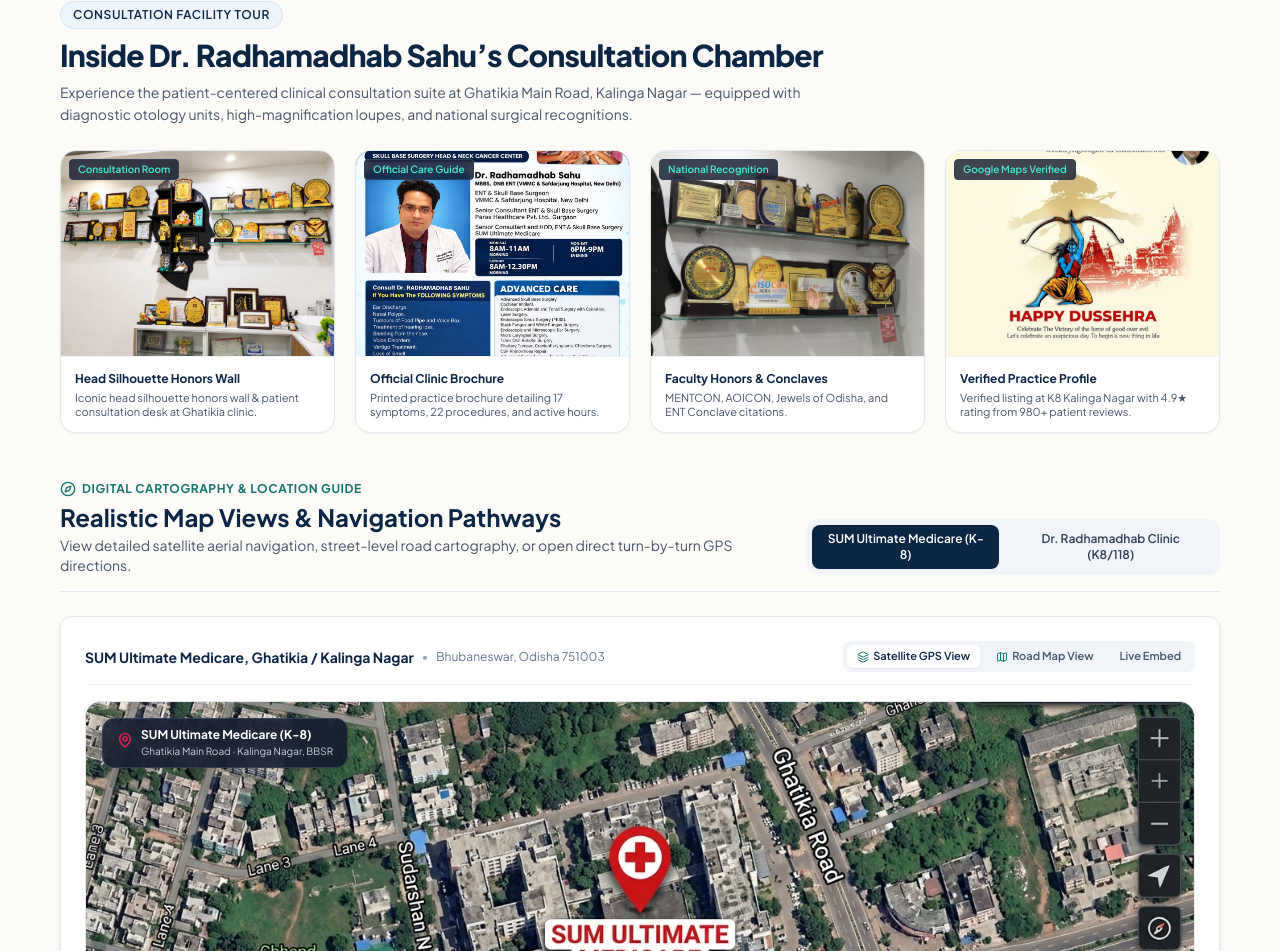
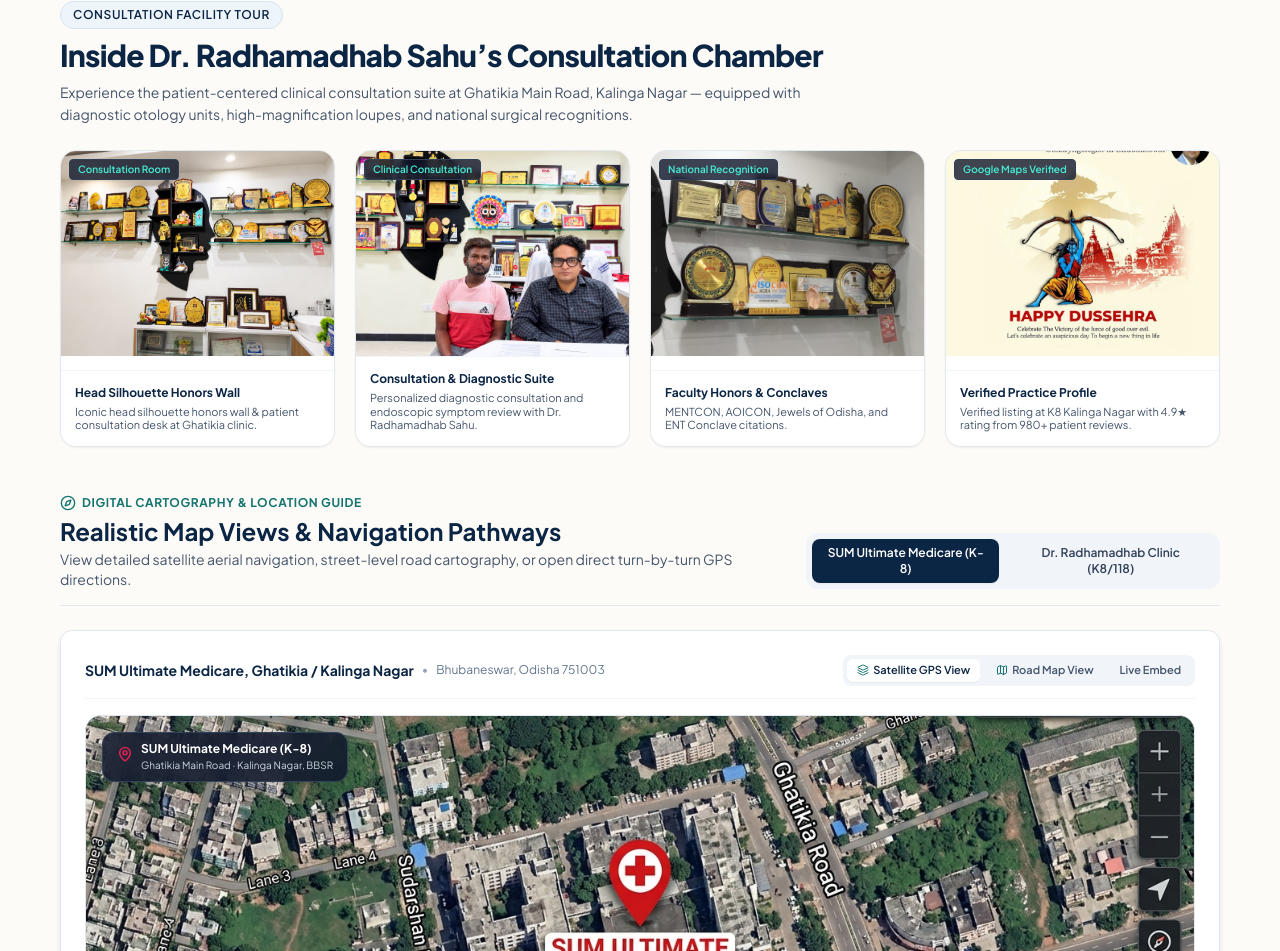
Before and after one commit to Jyoti-jitu/dr-radhamadhab-sahu, a Next.js app: page /contact in a window 1280 px wide. Shown: the part 1865-2816 px from the top of the page. Built offline with nearby package versions, Linux system fonts and the light colour scheme.

Commit message:
feat: replace brochure card on contact page with patient consultation chamber photography

```diff
--- a/app/contact/page.js
+++ b/app/contact/page.js
@@ -114,26 +114,26 @@
                 </div>
               </div>
 
-              {/* Image 2: Official Practice Brochure */}
+              {/* Image 2: Consultation & Diagnostic Suite */}
               <div className="rounded-2xl border border-slate-200 overflow-hidden bg-white shadow-xs hover:border-[#14746F]/50 transition-all flex flex-col justify-between">
-                <div className="relative aspect-[4/3] w-full bg-slate-900">
+                <div className="relative aspect-[4/3] w-full bg-slate-100">
                   <Image
-                    src="/images/clinic-official-brochure.jpg"
-                    alt="Official printed brochure of E.N.T. & Cancer Super-Speciality Clinic"
+                    src="/images/dr-sahu-patient-consultation.jpg"
+                    alt="Dr. Radhamadhab Sahu conducting clinical diagnostic consultation in his chamber"
                     fill
                     sizes="(max-width: 640px) 100vw, (max-width: 1024px) 50vw, 280px"
                     className="object-cover"
                   />
                   <div className="absolute top-2 left-2 bg-slate-900/80 backdrop-blur-xs px-2 py-0.5 rounded text-[10px] text-teal-300 font-semibold border border-slate-700">
-                    Official Care Guide
+                    Clinical Consultation
                   </div>
                 </div>
                 <div className="p-3.5 space-y-1 bg-white border-t border-slate-100">
                   <h4 className="text-xs font-bold text-[#0B2545]">
-                    Official Clinic Brochure
+                    Consultation &amp; Diagnostic Suite
                   </h4>
                   <p className="text-[11px] text-slate-600 leading-tight">
-                    Printed practice brochure detailing 17 symptoms, 22 procedures, and active hours.
+                    Personalized diagnostic consultation and endoscopic symptom review with Dr. Radhamadhab Sahu.
                   </p>
                 </div>
               </div>
```
Also changed, not shown: 1 other file (tests, documents, lock files or other folders).
